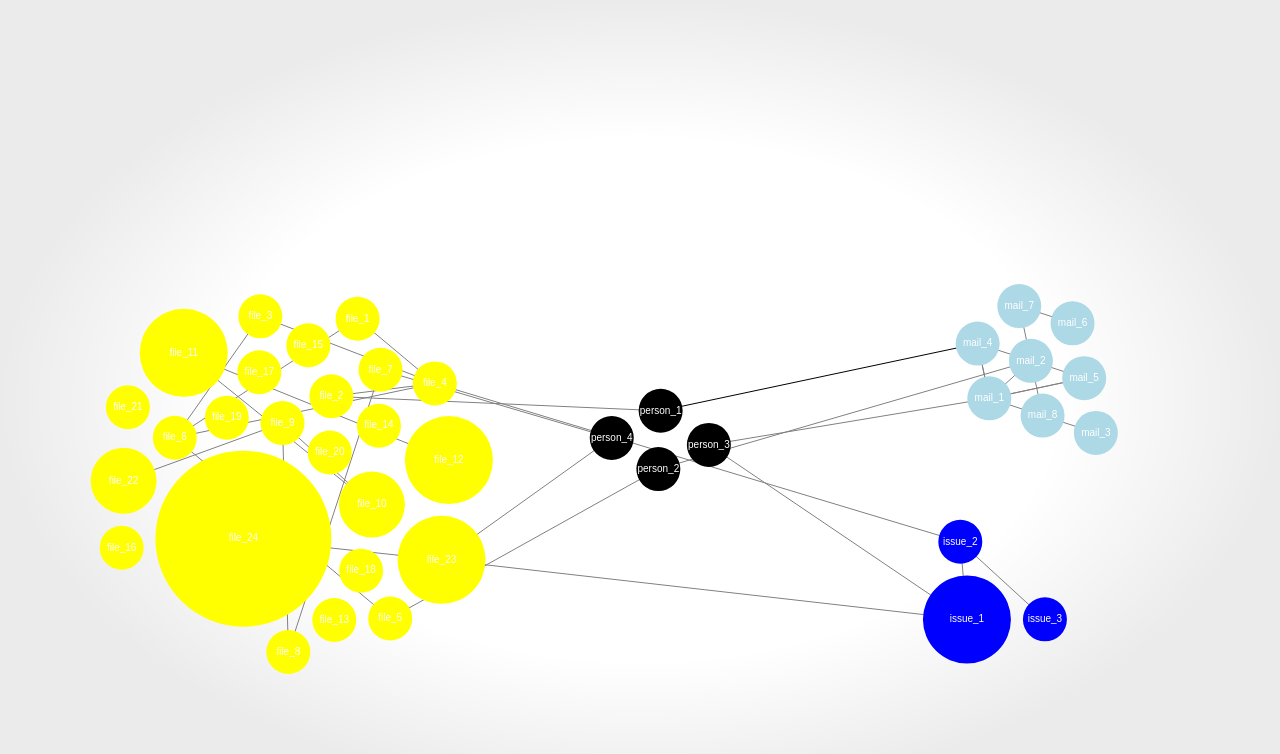
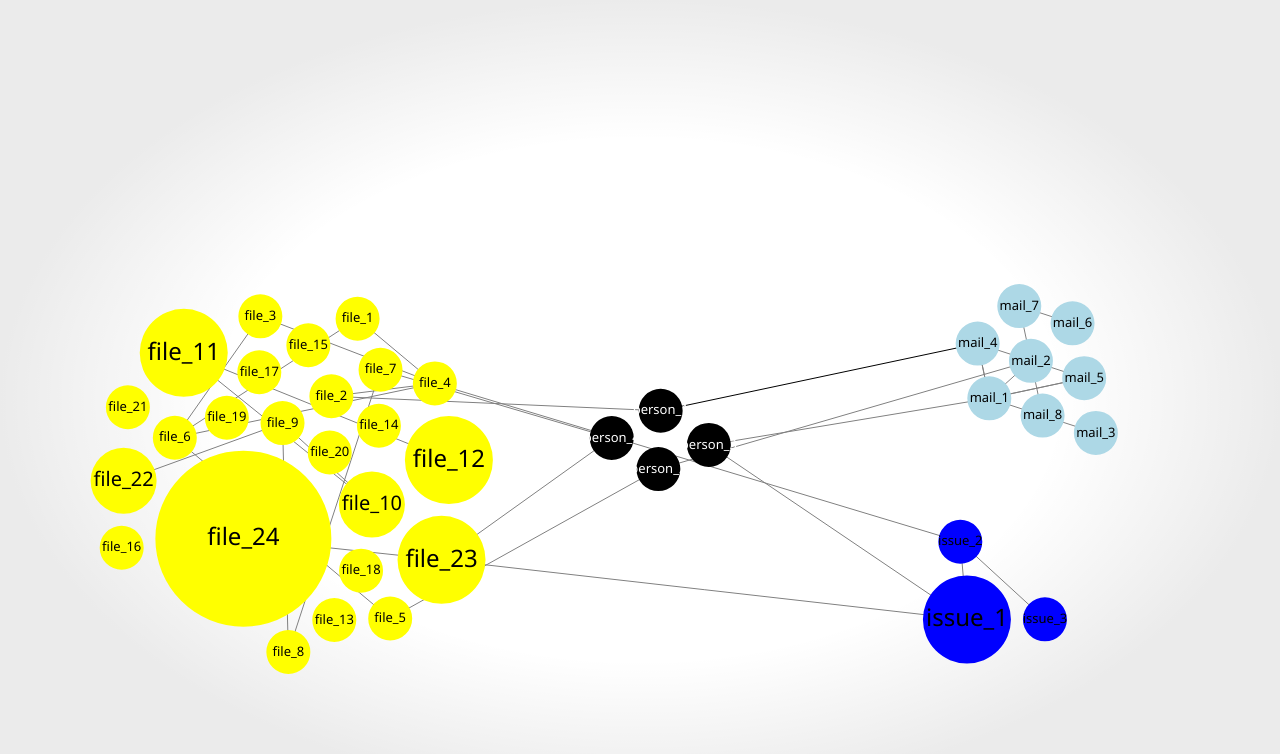
Before and after one commit to sailuh/kaiaulu_react, a React (Vite) app in the folder client/: page / in a window 1280 px wide. Shown: the top 754 px of the page. Built offline with nearby package versions, Linux system fonts and the light colour scheme.

Commit message:
Black nodes now have white text, while other nodes have black text.

```diff
--- a/client/src/components/NetworkGraph/NetworkGraph.tsx
+++ b/client/src/components/NetworkGraph/NetworkGraph.tsx
@@ -132,9 +132,17 @@ export const NetworkGraph = ({ data } : NetworkGraphProps ) => {
         context.arc(node.x, node.y, node.value * nodeRadiusMultiplier, 0, 2 * Math.PI);
         context.fill();
 
+        const px = Math.round(Math.max(10, Math.min(24, node.value * nodeRadiusMultiplier * 0.6)));
+        context.font = `${px}px Segoe UI, Roboto, sans-serif`;
         context.textAlign = "center";
         context.textBaseline = "middle";
-        context.fillStyle = '#fff';
+
+
+        context.fillStyle = 'black';
+        if (node.group == 'people' as Group) {
+            context.fillStyle = 'white';
+        }
+
         context.fillText(label, node.x, node.y);
 
     }, []);
```
